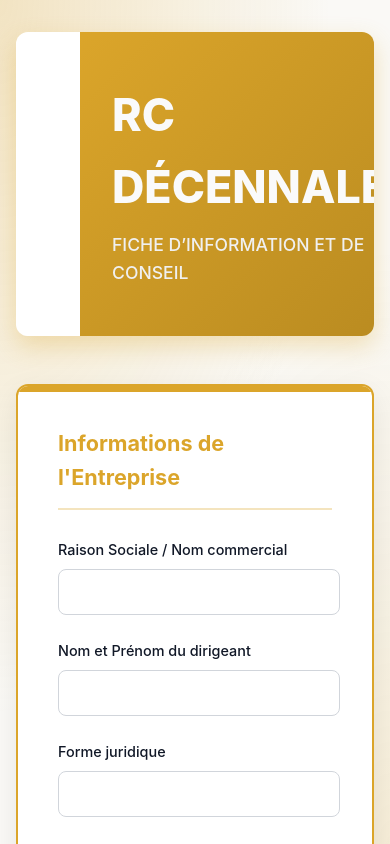
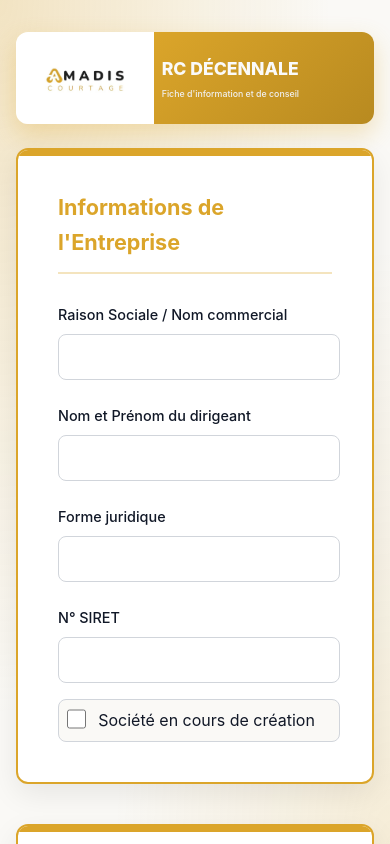
Before and after one commit to younes-Men/formulaire_RCD, a React (Vite) app in the folder formulaire-rc-decennale/: page / in a window 390 px wide. Shown: the top 844 px of the page. Built offline with nearby package versions, Linux system fonts and the light colour scheme.

Commit message:
add logic calcul

```diff
--- a/formulaire-rc-decennale/src/App.jsx
+++ b/formulaire-rc-decennale/src/App.jsx
@@ -37,10 +37,24 @@ function App() {
     const { name, value, type, checked } = e.target;
     setErrors((prev) => ({ ...prev, [name]: false }));
     if (type === 'checkbox') setErrors((prev) => ({ ...prev, priorite: false }));
-    setFormData((prev) => ({
-      ...prev,
-      [name]: type === 'checkbox' ? checked : value,
-    }));
+
+    setFormData((prev) => {
+      const updatedData = {
+        ...prev,
+        [name]: type === 'checkbox' ? checked : value,
+      };
+
+      if (name === 'honorairesHT') {
+        const ht = parseFloat(value);
+        if (!isNaN(ht)) {
+          updatedData.honorairesTTC = (ht * 1.2).toFixed(2);
+        } else if (value === '') {
+          updatedData.honorairesTTC = '';
+        }
+      }
+
+      return updatedData;
+    });
   };
 
   const validateForm = () => {
@@ -131,10 +145,10 @@ function App() {
 
       // Conditions Financières (Coordonnées approximatives, à ajuster si besoin)
       if (formData.honorairesHT) {
-        drawText(page3, formData.honorairesHT, 270, 750, 11, rgb(0, 0, 0), helveticaBoldFont); // HT
+        drawText(page3, formData.honorairesHT, 260, 750, 11, rgb(0, 0, 0), helveticaBoldFont); // HT
       }
       if (formData.honorairesTTC) {
-        drawText(page3, formData.honorairesTTC, 360, 750, 11, rgb(0, 0, 0), helveticaBoldFont); // TTC
+        drawText(page3, formData.honorairesTTC, 349, 750, 11, rgb(0, 0, 0), helveticaBoldFont); // TTC
       }
 
       // Signature Date
@@ -211,7 +225,7 @@ ${[
         </div>
         <div className="header-content">
           <h1>RC DÉCENNALE</h1>
-          <p>FICHE D’INFORMATION ET DE CONSEIL</p>
+          <p>Fiche d'information et de conseil</p>
         </div>
       </div>
 
@@ -368,7 +382,7 @@ ${[
           </div>
           <div className="form-group">
             <label className="form-label">Forfait d'honoraires TTC (€)</label>
-            <input type="number" name="honorairesTTC" value={formData.honorairesTTC} onChange={handleChange} className="form-input" />
+            <input type="number" name="honorairesTTC" value={formData.honorairesTTC} readOnly className="form-input" style={{ backgroundColor: '#f3f4f6', cursor: 'not-allowed' }} />
           {errors.honorairesTTC && <span style={{color: '#ef4444', fontSize: '0.85rem', marginTop: '0.25rem', display: 'block'}}>Ce champ est obligatoire</span>}
           </div>
         </div>
--- a/formulaire-rc-decennale/src/index.css
+++ b/formulaire-rc-decennale/src/index.css
@@ -127,6 +127,35 @@ body {
 @media (min-width: 640px) {
   .form-grid.two-cols {
     grid-template-columns: 1fr 1fr;
+  }
+}
+
+/* Responsive header */
+@media (max-width: 640px) {
+  .header {
+    flex-direction: row;
+    margin-bottom: 1.5rem;
+  }
+  .header-logo {
+    flex: 0.9;
+    padding: 1rem 0.2rem;
+  }
+  .header-content {
+    flex: 1.4;
+    padding: 1rem 0.5rem;
+  }
+  .header-logo img {
+    max-width: 100%;
+    max-height: 60px;
+  }
+  .header h1 {
+    font-size: 1.1rem;
+    margin-bottom: 0.2rem;
+    white-space: nowrap;
+  }
+  .header p {
+    font-size: 0.55rem;
+    white-space: nowrap;
   }
 }
 
```
